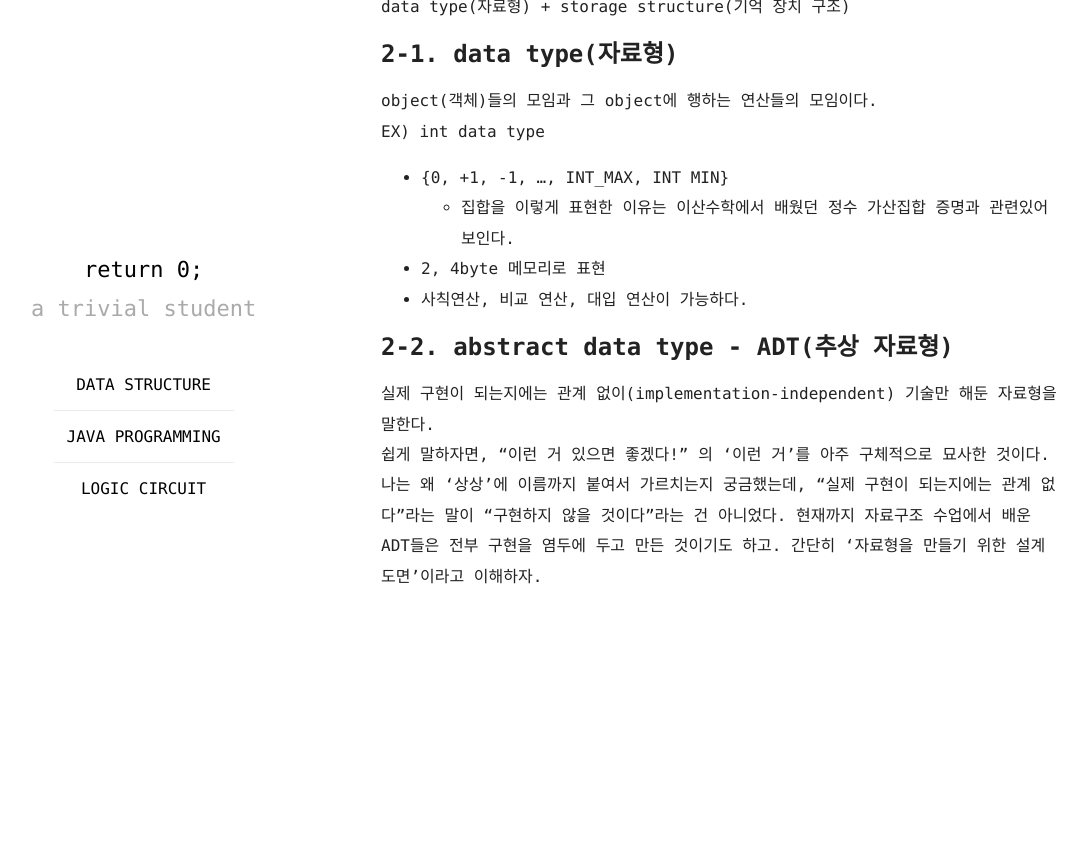
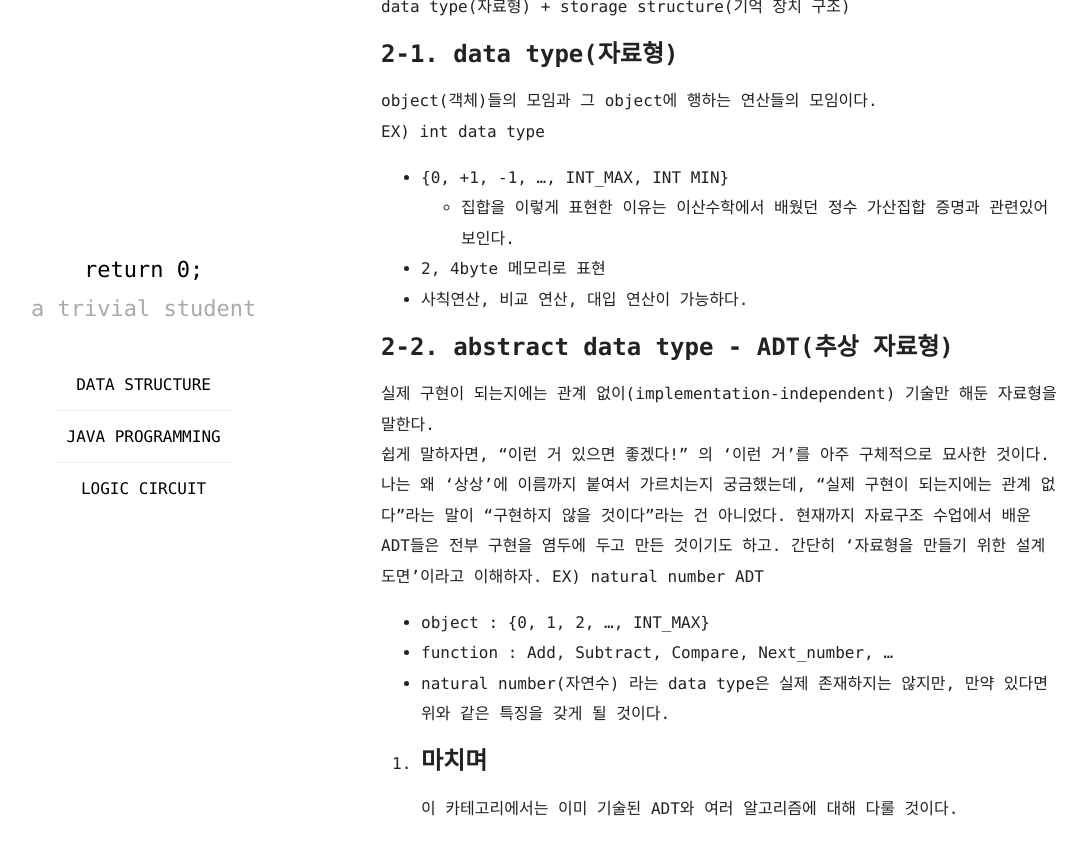
Before and after one commit to kimjea1999/kimjea1999.github.io, a Jekyll site: the page built from _posts/datastructure/2020-04-07-ds01.md, in a window 1280 px wide and 900 px high, scrolled down 857 px. Shown: the top 855 px of the window, without its empty margins (44-1131 px from the left). Built offline with Jekyll 4.4.1, drawn with Linux system fonts in a browser that asks for light colours; nearby versions of some CDN libraries; before the commit the page ends 1525 px from its top, so only the background shows below that.

Commit message:
Update and rename _posts/java/2020-04-07-ds01.md to _posts/datastructure/2020-04-07-ds01.md

```diff
--- a/_posts/java/2020-04-07-ds01.md
+++ b/_posts/datastructure/2020-04-07-ds01.md
@@ -43,3 +43,11 @@ category: [Data Structure]
 ---
  실제 구현이 되는지에는 관계 없이(implementation-independent) 기술만 해둔 자료형을 말한다.
  쉽게 말하자면, "이런 거 있으면 좋겠다!" 의 '이런 거'를 아주 구체적으로 묘사한 것이다. 나는 왜 '상상'에 이름까지 붙여서 가르치는지 궁금했는데, "실제 구현이 되는지에는 관계 없다"라는 말이 "구현하지 않을 것이다"라는 건 아니었다. 현재까지 자료구조 수업에서 배운 ADT들은 전부 구현을 염두에 두고 만든 것이기도 하고. 간단히 '자료형을 만들기 위한 설계 도면'이라고 이해하자.
+ EX) natural number ADT
+  - object : {0, 1, 2, ..., INT_MAX}
+  - function : Add, Subtract, Compare, Next_number, ...
+  - natural number(자연수) 라는 data type은 실제 존재하지는 않지만, 만약 있다면 위와 같은 특징을 갖게 될 것이다.
+
+3. 마치며
+---
+ 이 카테고리에서는 이미 기술된 ADT와 여러 알고리즘에 대해 다룰 것이다.
```
